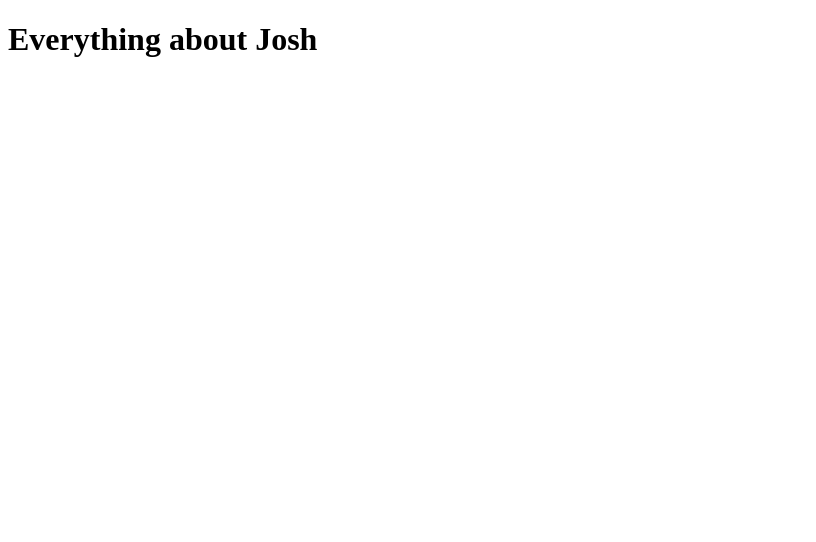
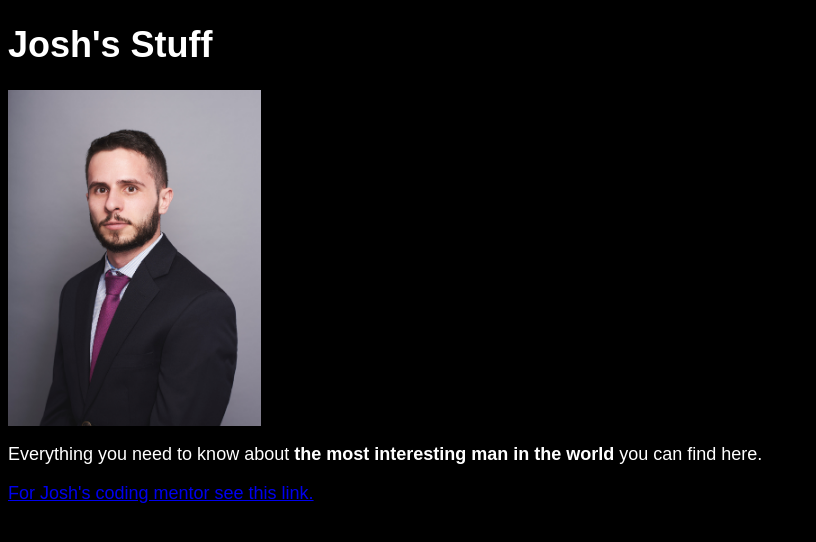
Before and after one commit to joshuabound/joshuabound.com, a plain HTML site: page index.html in a window 1280 px wide. Shown: the whole page, without its empty margins (0-816 px from the left). Drawn offline with Linux system fonts and the light colour scheme.

Commit message:
second commit

```diff
--- a/index.html
+++ b/index.html
@@ -2,14 +2,36 @@
 <html>
 
 <head>
-<title>JoshuaBound</title>
+	<title>JoshuaBound</title>
 
+	<style>
+
+
+	#joshphoto {
+			display: block;
+			align-left: auto;
+			align-right: auto;
+			max-width: 20%;
+		   }
+
+	.body {
+
+	color: white;
+	background: black;
+	font-size: 18px;
+	font-family: sans-serif;
+		}
+
+	</style>
 </head>
 
-<body>
+<body class="body">
 
-<h1>Everything about Josh</h1>
+<h1>Josh's Stuff</h1>
+<img src="EmptyName33.jpg" id="joshphoto">
+<p>Everything you need to know about <strong>the most interesting man in the world</strong> you can find here.</p>
 
+<a href="https://www.facebook.com/justin.payne.712714">For Josh's coding mentor see this link.<a/>
 
 </body>
 
```
Also changed, not shown: EmptyName33.jpg (added).
